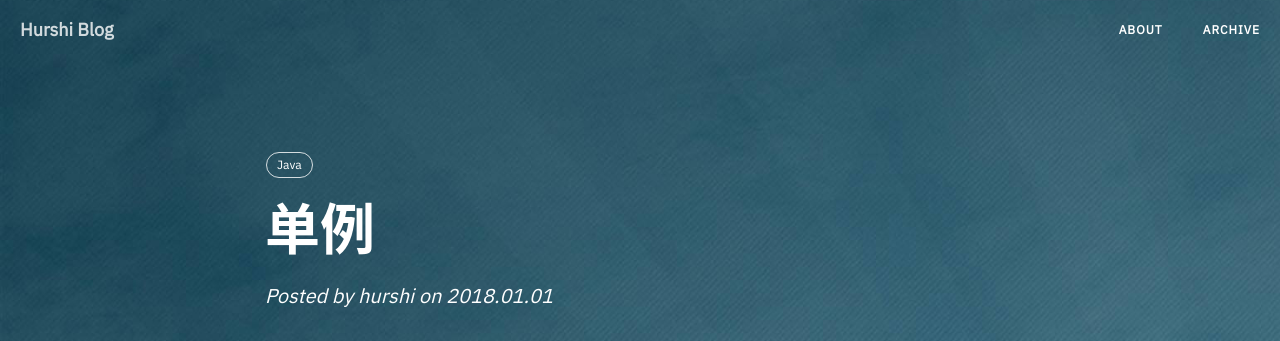
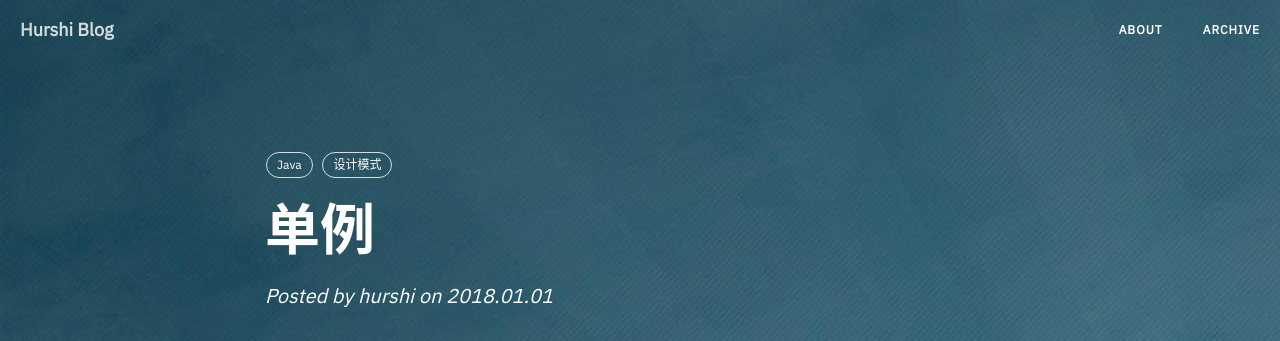
Before and after one commit to hurshi/hurshi.github.io, a Jekyll site: the page built from _posts/2018-01-01-java_single_instance.md, in a window 1280 px wide and 900 px high. Shown: the top 341 px of the window. Built offline with Jekyll 4.4.1, drawn with Linux system fonts in a browser that asks for light colours; nearby versions of some CDN libraries; comment, search, counter and statistics services are not loaded.

Commit message:
add singleInstance tag

```diff
--- a/_posts/2018-01-01-java_single_instance.md
+++ b/_posts/2018-01-01-java_single_instance.md
@@ -4,6 +4,7 @@
 catalog: true
 tags:
     - Java
+    - 设计模式
 ---
 
 
```
